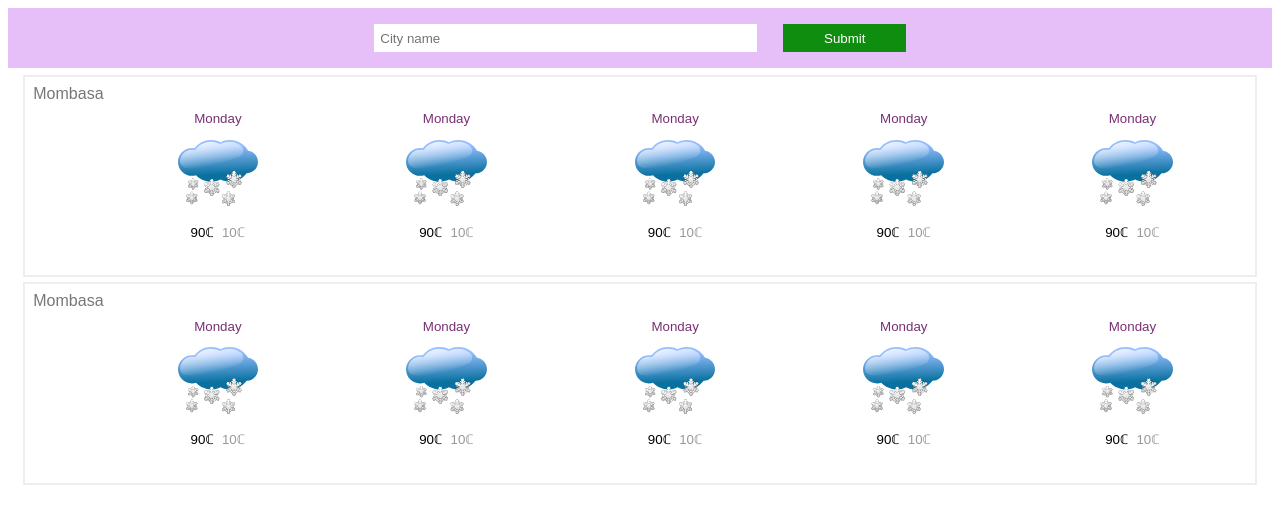
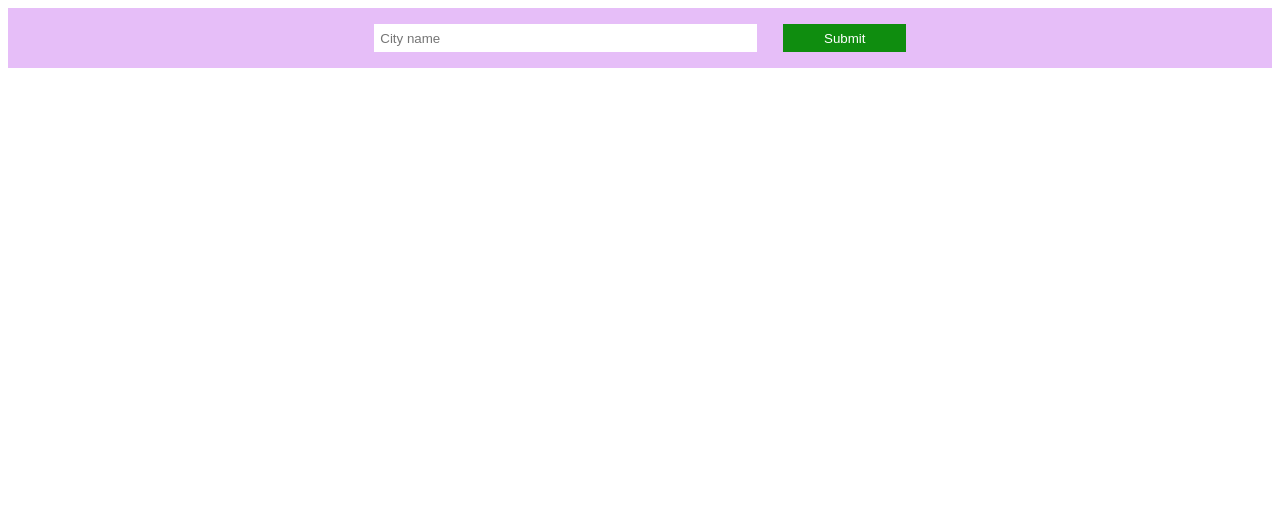
Before and after one commit to CalvoM/Weather-app, a React (Create React App) app: page / in a window 1280 px wide. Shown: the top 524 px of the page. Built offline with nearby package versions, Linux system fonts and the light colour scheme.

Commit message:
Pass props to slider and Card components

```diff
--- a/src/App.js
+++ b/src/App.js
@@ -3,12 +3,14 @@ import Slider from './components/Slider';
 import Search from './components/Search';
 import {api_key} from './config';
 import axios from 'axios';
+import './styles/App.css';
 class App extends React.Component{
     constructor(props){
         super(props)
         this.state={
             citySearched:"",
             citySearchedInfo:{},
+            citySearchedList:[]
         };
         this.filterCitySearch = this.filterCitySearch.bind(this);
         this.getCityInfo = this.getCityInfo.bind(this);
@@ -20,16 +22,28 @@ class App extends React.Component{
         let url = 'https://api.openweathermap.org/data/2.5/forecast?q=' + this.state.citySearched + ',KEN&appid=' + api_key;
         axios.get(url)
             .then((data)=>{
-                this.setState({citySearchedInfo:data.data})
+                let response = data.data;
+                if(response.cod ==='200'){
+                    let city_name = data.data.city.name;
+                    let isCityShown = this.state.citySearchedList.find(function(city){return city===city_name})
+                    if(!isCityShown){
+                        this.state.citySearchedList.push(city_name);
+                        this.setState({citySearchedInfo:data.data});
+                    }
+                    else{
+                        alert('City details already shown!');
+                    }
+                    this.setState({citySearched:""});
+                }
                 })
     }
     render(){
         return (
             <div className="App">
-                {this.state.citySearched}
                 <Search city={this.state.citySearched} onSearchEntryChange={this.filterCitySearch} submitSearch={this.getCityInfo}/>
-                <Slider/>
-                <Slider/>
+                {this.state.citySearchedList.map((city)=>
+                    <Slider cityName={city} key={city} cityDetails={this.state.citySearchedInfo}/>
+                )}
             </div>
 
         )
--- a/src/components/Slider.js
+++ b/src/components/Slider.js
@@ -3,12 +3,12 @@ import '../styles/Slider.css';
 import Card from './Card';
 class Slider extends React.Component{
     componentDidMount(){
-
+        console.log(this.props.cityDetails)
     }
     render(){
         return(
             <div className="Slider">
-                <div className="cityTag">Mombasa</div>
+    <div className="cityTag">{this.props.cityName}, {this.props.cityDetails.city.country}</div>
                 <Card />
                 <Card />
                 <Card />
```
